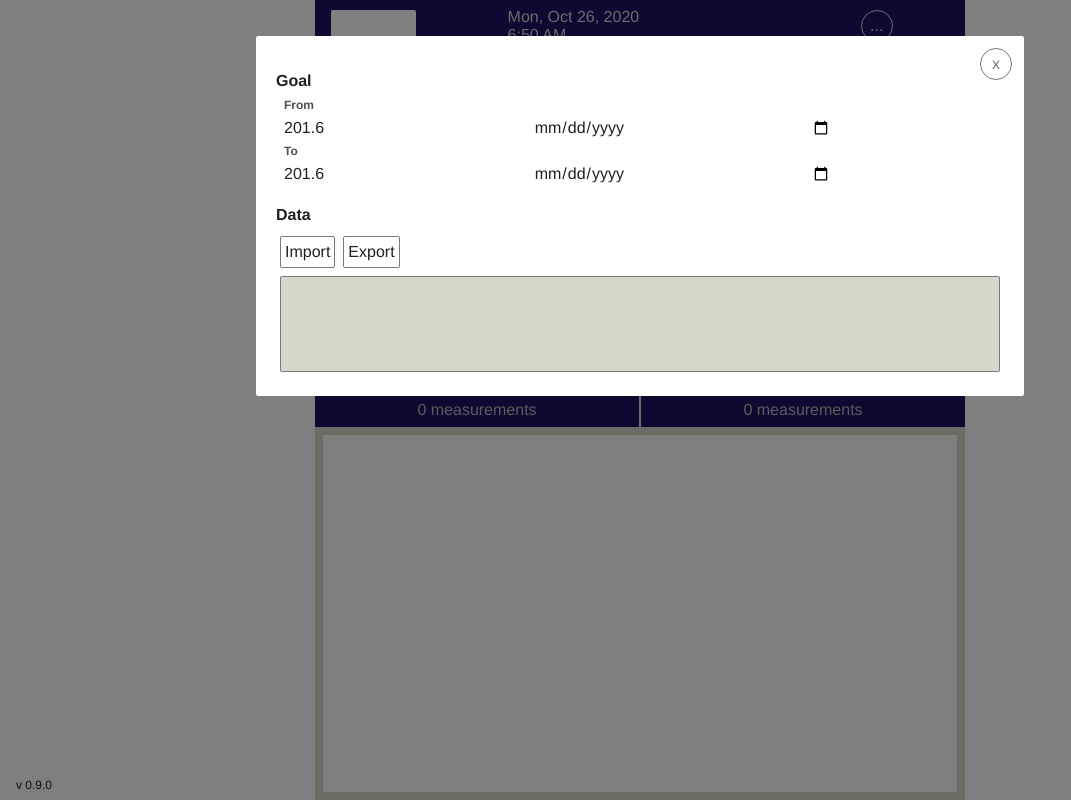
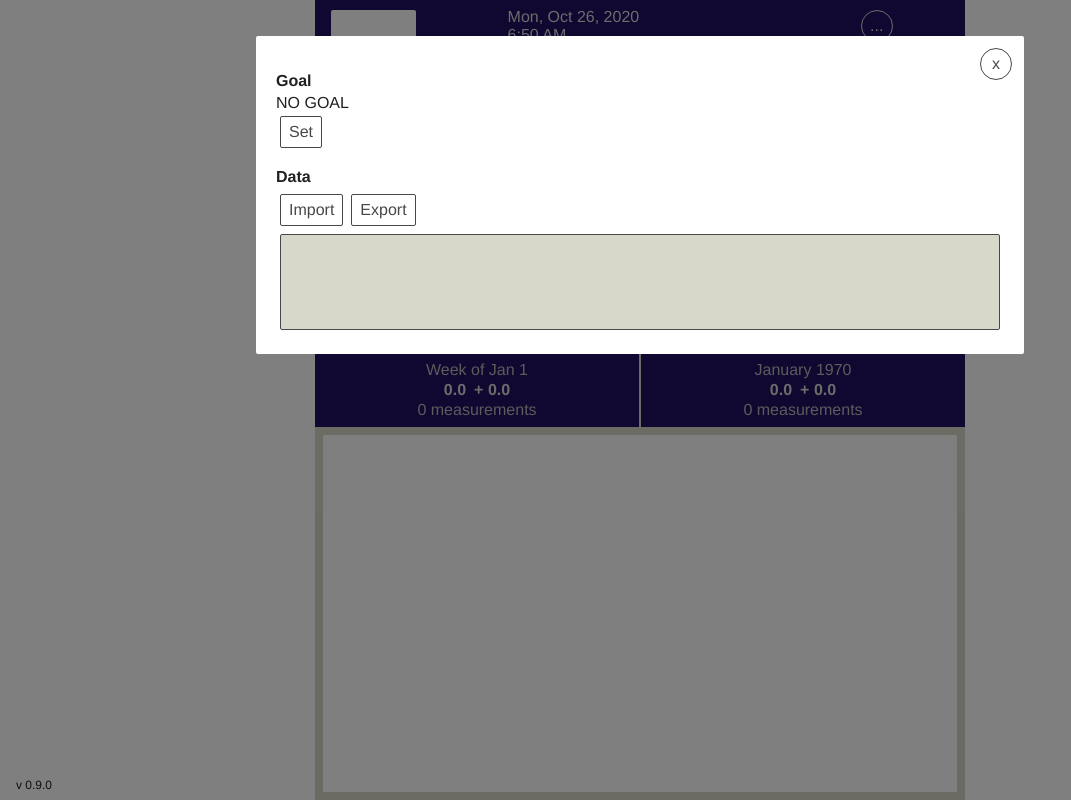
Before and after one commit to philrmass/weight-tracker, a React app: page /graph in a window 1280 px wide. Shown: the whole page, without its empty margins (0-1071 px from the left). Built offline with nearby package versions, Linux system fonts and the light colour scheme; the HTML template or start-up script is replaced by a standard one.

Commit message:
add goal options

```diff
--- a/src/components/Options.js
+++ b/src/components/Options.js
@@ -1,18 +1,33 @@
-import React from 'react';
+import React, { useState }  from 'react';
 import { connect } from 'react-redux';
 import PropTypes from 'prop-types';
 
 import { loadData, saveData } from '../utilities/files';
-import { importWeights, exportWeights, setOptionsOpen } from '../redux/weights/actions';
+import {
+  setGoal,
+  importWeights,
+  exportWeights,
+  setOptionsOpen,
+} from '../redux/weights/actions';
 import styles from '../styles/Options.module.css';
 
 function Options({
   items,
+  goal,
   message,
+  setGoal,
   importWeights,
   exportWeights,
   setOptionsOpen,
 }) {
+  const [goalOpen, setGoalOpen] = useState(false);
+  const [goalLbs, setGoalLbs] = useState(10);
+  const [goalMonths, setGoalMonths] = useState(6);
+
+  function saveGoal() {
+    console.log('SAVE');
+  }
+
   async function importFile() {
     importWeights(await loadData());
   }
@@ -28,24 +43,15 @@ function Options({
     exportWeights(items.length);
   }
 
-  //??? ADD REMOVE GOAL to weights actions/reducer
-  // { at/weight Start/End }
-  //??? add goal to Options
-  //??? [goalOpen, setGoalOpen] = useState(false)
-  //??? [goalLbs, setGoalLbs] = useState(false)
-  //??? [goalMonths, setGoalMonths] = useState(false)
-  //??? if (goalOpen) "grid layout"
-  // Lose [] lbs
-  // In [6] months
-  // <Save>
-  //??? if (goal)
-  // Reach 200.0 lbs by
-  // Septermber 20, 2021
-  // <Reset> <Clear>
-  //???
-  // 'There is no goal set'
-  // <Set>
   function buildGoal() {
+    return (
+      <section className={styles.goal}>
+        <div className={styles.title}>Goal</div>
+        {buildGoalContent()}
+      </section>
+    );
+  }
+
     /*
     value={value}
     onChange={handleChange}
@@ -53,10 +59,7 @@ function Options({
 
     value={dateToEdit(activeEvent.date)}
     onChange={(e) => handleDateChange(e.target.value)}
-    */
     return (
-      <section className={styles.goal}>
-        <div className={styles.title}>Goal</div>
         <div className={styles.label}>From</div>
         <div className={styles.goalControls}>
           <input
@@ -87,15 +90,73 @@ function Options({
             className={styles.dateInput}
           />
         </div>
-      </section>
+    );
+  */
+
+  function buildGoalContent() {
+    if (goalOpen) {
+      return (
+        <div>
+          <div className={styles.goalInputs}>
+            OPEN GOAL
+          </div>
+          <div className={styles.buttons}>
+            <button onClick={saveGoal}>
+              Set
+            </button>
+          </div>
+        </div>
+      );
+    }
+
+    if (goal) {
+      return (
+        <div>
+          <div className={styles.goalMessage}>
+            OPEN GOAL
+          </div>
+          <div className={styles.buttons}>
+            <button onClick={() => console.log('RESET')}>
+              Reset
+            </button>
+            <button onClick={() => console.log('CLEAR')}>
+              Clear
+            </button>
+          </div>
+        </div>
+      );
+    }
+
+    return (
+      <div>NO GOAL
+        <div className={styles.buttons}>
+          <div className={styles.buttons}>
+            <button onClick={() => setGoalOpen(true)}>
+              Set
+            </button>
+          </div>
+        </div>
+      </div>
     );
   }
+  // { at/weight Start/End }
+  //??? if (goalOpen) "grid layout"
+  // Lose [] lbs
+  // In [6] months
+  // <Save>
+  //??? if (goal)
+  // Reach 200.0 lbs by
+  // Septermber 20, 2021
+  // <Reset> <Clear>
+  //???
+  // 'There is no goal set'
+  // <Set>
 
   function buildData() {
     return (
-      <section className={styles.data}>
+      <section>
         <div className={styles.title}>Data</div>
-        <div className={styles.dataControls}>
+        <div className={styles.buttons}>
           <button onClick={importFile}>
             Import
           </button>
@@ -112,7 +173,7 @@ function Options({
 
   return (
     <main className={styles.main}>
-      <section className={styles.top}>
+      <section className={styles.close}>
         <button
           onClick={() => setOptionsOpen(false)}
         >
@@ -129,7 +190,9 @@ function Options({
 
 Options.propTypes = {
   items: PropTypes.arrayOf(PropTypes.object).isRequired,
+  goal: PropTypes.object,
   message: PropTypes.string.isRequired,
+  setGoal: PropTypes.func.isRequired,
   importWeights: PropTypes.func.isRequired,
   exportWeights: PropTypes.func.isRequired,
   setOptionsOpen: PropTypes.func.isRequired,
@@ -137,10 +200,12 @@ Options.propTypes = {
 
 const mapState = (state) => ({
   items: state.weights.all,
+  goal: state.weights.goal,
   message: state.weights.message,
 });
 
 const mapDispatch = {
+  setGoal,
   importWeights,
   exportWeights,
   setOptionsOpen,
--- a/src/redux/weights/actions.js
+++ b/src/redux/weights/actions.js
@@ -1,5 +1,6 @@
 export const ADD_WEIGHT = 'ADD_WEIGHT';
 export const REMOVE_WEIGHT = 'REMOVE_WEIGHT';
+export const SET_GOAL = 'SET_GOAL';
 export const IMPORT_WEIGHTS = 'IMPORT_WEIGHTS';
 export const EXPORT_WEIGHTS = 'EXPORT_WEIGHTS';
 export const SET_OPTIONS_OPEN = 'SET_OPTIONS_OPEN';
@@ -18,6 +19,13 @@ export function removeWeight(at) {
   return {
     type: REMOVE_WEIGHT,
     at,
+  };
+}
+
+export function setGoal(goal) {
+  return {
+    type: SET_GOAL,
+    goal,
   };
 }
 
--- a/src/redux/weights/reducer.js
+++ b/src/redux/weights/reducer.js
@@ -5,6 +5,7 @@ import { getObject, setObject } from '../../utilities/storage';
 import {
   ADD_WEIGHT,
   REMOVE_WEIGHT,
+  SET_GOAL,
   IMPORT_WEIGHTS,
   EXPORT_WEIGHTS,
   SET_OPTIONS_OPEN,
@@ -15,6 +16,7 @@ const defaultState = {
   all,
   weeks: calculateWeeks(all),
   months: calculateMonths(all),
+  goal: null,
   message: '',
   isOptionsOpen: true,
 };
@@ -56,6 +58,11 @@ export default function weightsReducer(state = defaultState, action) {
         months,
       };
     }
+    case SET_GOAL:
+      return {
+        ...state,
+        goal: action.goal,
+      };
     case IMPORT_WEIGHTS: {
       const { all, stats } = importData(state.all, action.items);
       const weeks = calculateWeeks(all);
--- a/src/styles/Options.module.css
+++ b/src/styles/Options.module.css
@@ -2,36 +2,10 @@
   position: relative;
 }
 
-.top {
+.close{
   position: absolute;
   right: 0;
   top: 0;
-  /*
-  display: flex;
-  align-items: center;
-  justify-content: flex-end;
-  background: #fde;
-  */
-}
-
-.top button {
-  border: 1px solid var(--color-button);
-  color: var(--color-button);
-}
-
-.top button:hover {
-  border-color: var(--color-button-hover);
-  background: var(--bg-button-hover);
-  color: var(--color-button-hover);
-}
-
-.title {
-  padding-top: var(--size-2);
-  padding-bottom: var(--size-1);
-  /*
-  padding-bottom: var(--size-1) 0;
-  */
-  font-weight: bold;
 }
 
 .controls {
@@ -40,45 +14,35 @@
 
 .controls button {
   width: auto;
-  border: 1px solid var(--color-button);
+  padding: var(--size-0) var(--size-1);
   border-radius: var(--border-radius);
+  margin: var(--size-0);
 }
 
-.controls button:hover {
-  width: auto;
-  border-color: var(--color-button-hover);
-  background: var(--bg-button-hover);
-  color: var(--color-button-hover);
-}
-
-.goal {
-}
-
-.goalControls {
-  display: grid;
-  grid-template-columns: auto auto auto;
-}
-
-.label {
-  /*
-  padding-top: var(--size-1);
-  */
-  padding-left: var(--size-1);
-  font-size: var(--text-small);
-  color: var(--color-normal-light);
+.title {
+  padding-top: var(--size-2);
+  padding-bottom: var(--size-0);
   font-weight: bold;
 }
 
-.data {
-}
-
-.dataControls {
+.buttons {
   display: flex;
 }
 
-.data button {
-  margin: var(--size-0);
+.goalMessage {
+  padding: var(--size-1);
+  background: #cf8;
 }
+
+.goalInputs {
+  padding: var(--size-1);
+  background: #fc8;
+}
+
+/*
+  display: grid;
+  grid-template-columns: auto auto auto;
+*/
 
 .message {
   height: 6rem;
--- a/src/styles/Weights.module.css
+++ b/src/styles/Weights.module.css
@@ -1,6 +1,3 @@
-.main {
-}
-
 .item {
   padding: var(--size-0) var(--size-1);
   border: 1px solid var(--bg-alt);
@@ -24,14 +21,3 @@
   justify-content: edn;
   align-items: center;
 }
-
-.buttons button {
-  border: 1px solid var(--color-button);
-  color: var(--color-button);
-}
-
-.buttons button:hover {
-  border-color: var(--color-button-hover);
-  background: var(--bg-button-hover);
-  color: var(--color-button-hover);
-}
--- a/src/styles/index.css
+++ b/src/styles/index.css
@@ -17,8 +17,8 @@
   --color-normal-light: #505050;
   --color-accent: #d8d8d8;
   --color-accent-light: #b8b8b8;
-  --color-button: #787878;
-  --color-button-hover: #484848;
+  --color-button: #484848;
+  --color-button-hover: #202020;
   --border: #a4a4a4;
 }
 
@@ -48,10 +48,18 @@ button {
   width: var(--size-button);
   height: var(--size-button);
   padding: var(--size-0);
+  border: 1px solid var(--color-button);
   border-radius: 50%;
+  color: var(--color-button);
   display: flex;
   justify-content: center;
   align-items: center;
+}
+
+button:hover {
+  border-color: var(--color-button-hover);
+  background: var(--bg-button-hover);
+  color: var(--color-button-hover);
 }
 
 input {
```
